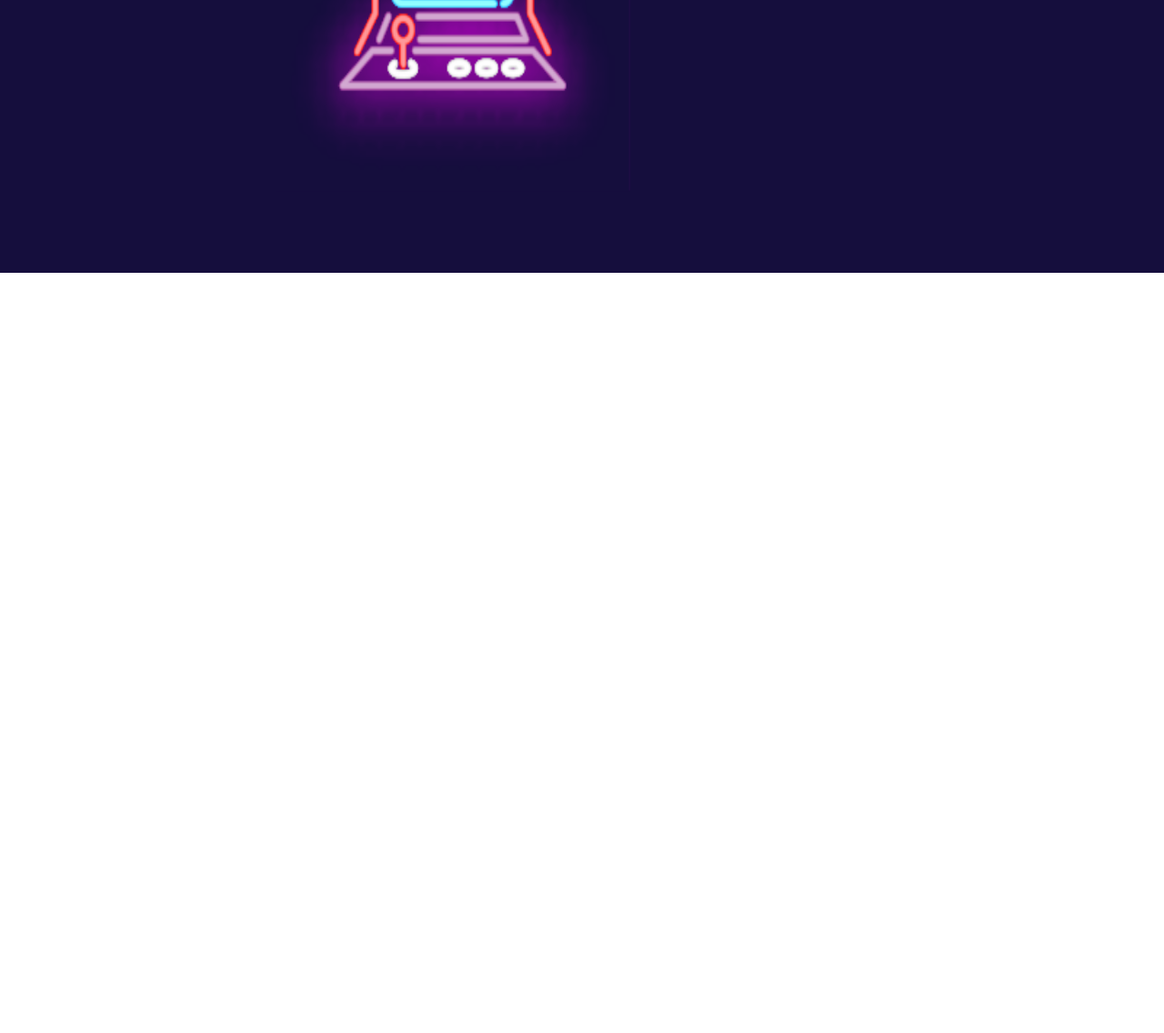
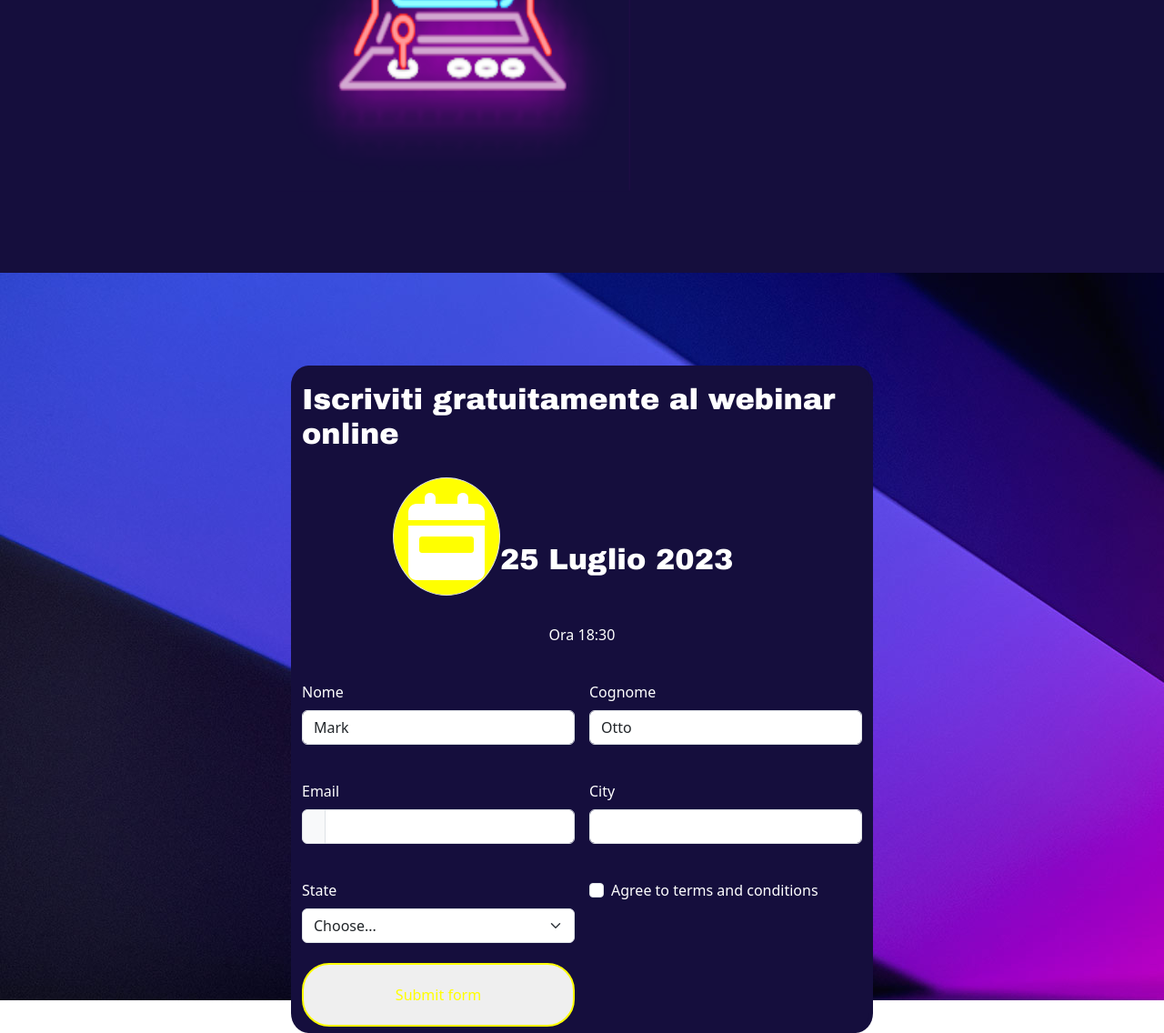
Before and after one commit to CifDaniel96/webinar-retrogaming, a plain HTML site: page index.html in a window 1280 px wide. Shown: the part 1700-2836 px from the top of the page at 91% size. Before the commit the page ends 2000 px from the top, so only its background shows below. Drawn offline with nearby package versions, Linux system fonts and the light colour scheme.

Commit message:
Quasi terminato form

```diff
--- a/index.html
+++ b/index.html
@@ -58,7 +58,79 @@
             </div>
         </div>
     </div>
+    <!-- Form -->
+    <div class="container-fluid s-form">
+        <div class="row w-50 b-form mt-5">
+            <div class="col-12">
+                <form class="row g-3 needs-validation b-form h-100 mb-5 my-auto" novalidate>
+                    <h1 class= "text-start d-flex align-items-center t2 w-color">Iscriviti gratuitamente al webinar online
+                        <h2 class="t3 w-color d-inline-block">
+                        <i class="fa-solid fa-calendar-week w-color fa-3x border rounded-circle p-3 b-icon"></i>25 Luglio 2023
+                        </h1>
+                        <p class="w-color text-center">Ora 18:30</p>
+                    </h2>
 
+
+                </h1>
+                <div class="col-12 col-md-4 w-50 mb-auto">
+                    <label for="validationCustom01" class="form-label w-color">Nome</label>
+                    <input type="text" class="form-control" id="validationCustom01" value="Mark" required>
+                    <div class="valid-feedback">
+                        Looks good!
+                    </div>
+                </div>
+                <div class="col-md-4 w-50 mb-3">
+                    <label for="validationCustom02" class="form-label w-color">Cognome</label>
+                    <input type="text" class="form-control" id="validationCustom02" value="Otto" required>
+                    <div class="valid-feedback">
+                        Looks good!
+                    </div>
+                </div>
+                <div class="col-md-4 w-50 mb-3">
+                    <label for="validationCustomUsername" class="form-label w-color">Email</label>
+                    <div class="input-group has-validation">
+                        <span class="input-group-text" id="inputGroupPrepend"></span>
+                        <input type="text" class="form-control" id="validationCustomUsername" aria-describedby="inputGroupPrepend" required>
+                        <div class="invalid-feedback">
+                            Please choose a username.
+                        </div>
+                    </div>
+                </div>
+                <div class="col-md-6 w-50">
+                    <label for="validationCustom03" class="form-label w-color">City</label>
+                    <input type="text" class="form-control" id="validationCustom03" required>
+                    <div class="invalid-feedback">
+                        Please provide a valid city.
+                    </div>
+                </div>
+                <div class="col-md-3 w-50">
+                    <label for="validationCustom04" class="form-label w-color">State</label>
+                    <select class="form-select" id="validationCustom04" required>
+                        <option selected disabled value="">Choose...</option>
+                        <option>...</option>
+                    </select>
+                    <div class="invalid-feedback">
+                        Please select a valid state.
+                    </div>
+                </div>
+                <div class="col-12 w-50">
+                    <div class="form-check">
+                        <input class="form-check-input w-color" type="checkbox" value="" id="invalidCheck" required>
+                        <label class="form-check-label w-color" for="invalidCheck">
+                            Agree to terms and conditions
+                        </label>
+                        <div class="invalid-feedback">
+                            You must agree before submitting.
+                        </div>
+                    </div>
+                </div>
+                <div class="col-12 w-50 w-color text-end">
+                    <button class="button-custom" type="submit">Submit form</button>
+                </div>
+            </form>
+        </div>
+    </div>
+</div>
 </section>
 
 
--- a/style.css
+++ b/style.css
@@ -90,8 +90,30 @@ header{
 
 
 }
+/* Section Form */
+.s-form{
+    background-image: url(./media/bg-2.jpg);
+    width: 100%;
+    height: 100vh;
+    display: flex;
+    justify-content: center;
+    align-items: center;
+    padding: 120px 0 0 0;
 
 
+}
+.t-form{
+    top: 50px;
+    font-size: 2rem;
+}
+.b-form{
+    background-color: var(--P);
+    border-radius: 3%;
+    margin-bottom: 30px;
+}
+.b-icon{
+    background-color: var(--y);
+}
 @media only screen and (min-width: 992px){
 
 
```
Lines whose indentation alone changed are shown as unchanged.
